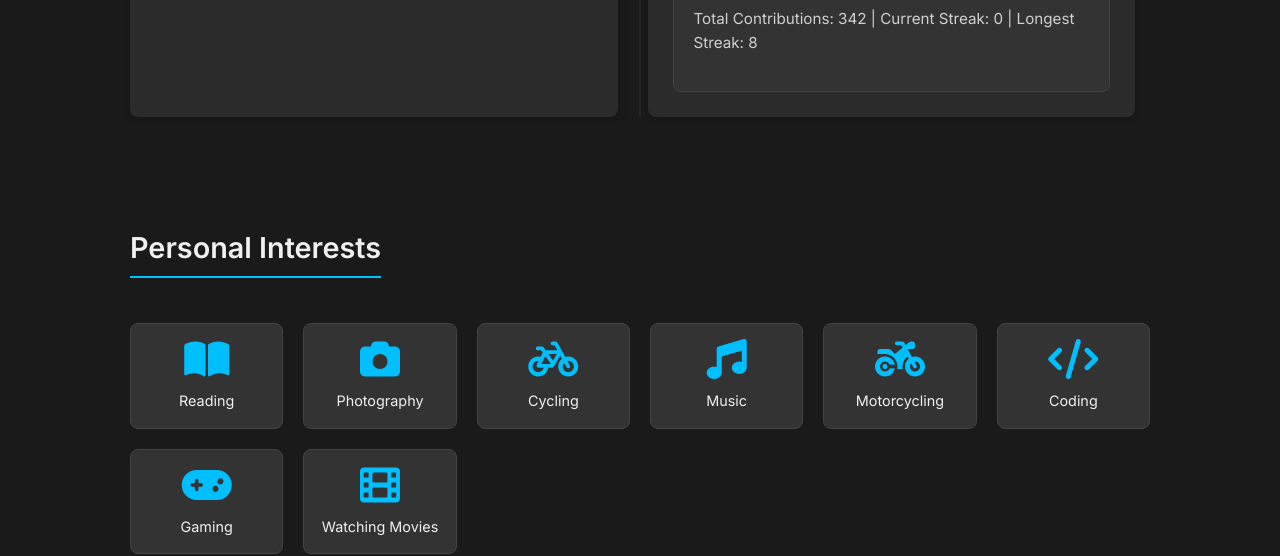
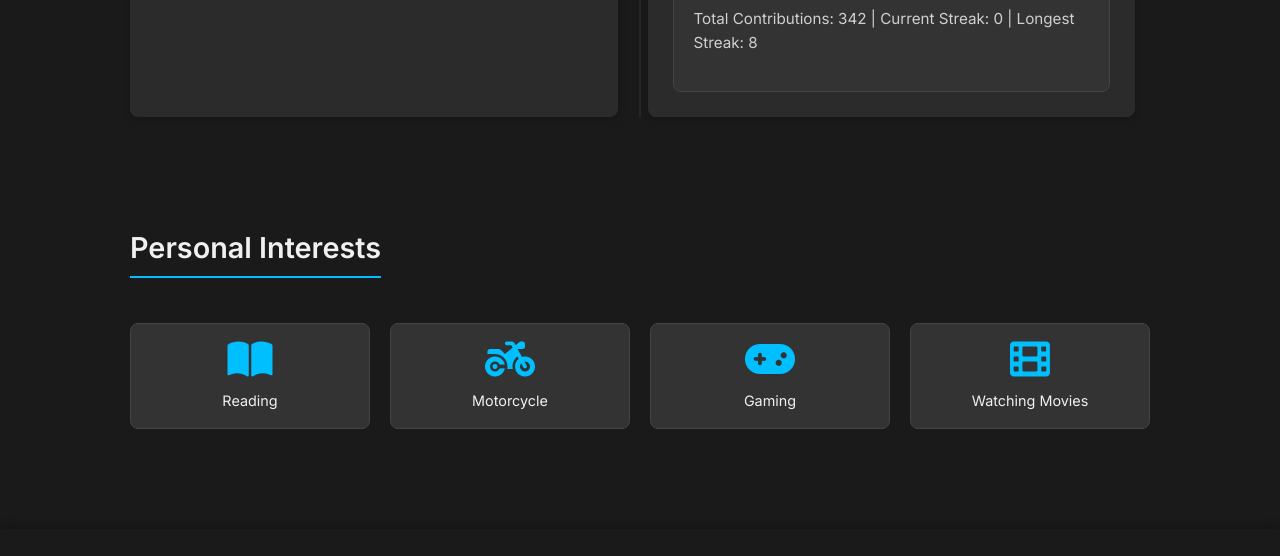
Before and after one commit to SantiagoJhalesArlick/jhales, a plain HTML site: page about.html in a window 1280 px wide. Shown: the part 2096-2652 px from the top of the page. Drawn offline with Linux system fonts and the light colour scheme.

Commit message:
first commit

```diff
--- a/about.html
+++ b/about.html
@@ -755,24 +755,8 @@
                     <p>Reading</p>
                 </div>
                 <div class="interest-item">
-                    <i class="fas fa-camera"></i>
-                    <p>Photography</p>
-                </div>
-                <div class="interest-item">
-                    <i class="fas fa-bicycle"></i>
-                    <p>Cycling</p>
-                </div>
-                <div class="interest-item">
-                    <i class="fas fa-music"></i>
-                    <p>Music</p>
-                </div>
-                <div class="interest-item">
                     <i class="fas fa-motorcycle"></i>
-                    <p>Motorcycling</p>
-                </div>
-                <div class="interest-item">
-                    <i class="fas fa-code"></i>
-                    <p>Coding</p>
+                    <p>Motorcycle</p>
                 </div>
                 <div class="interest-item">
                     <i class="fas fa-gamepad"></i>
```
